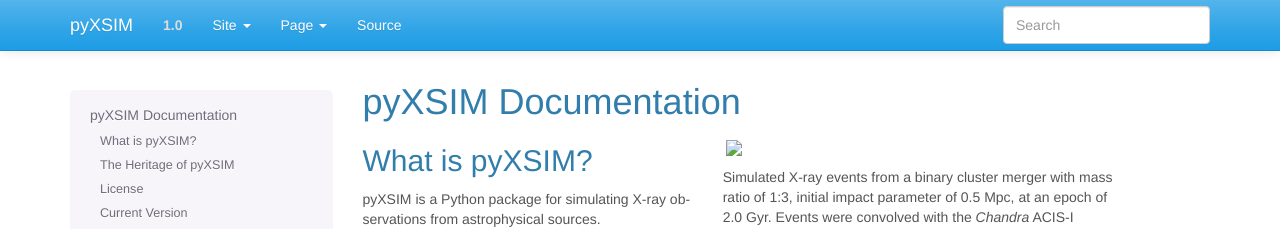
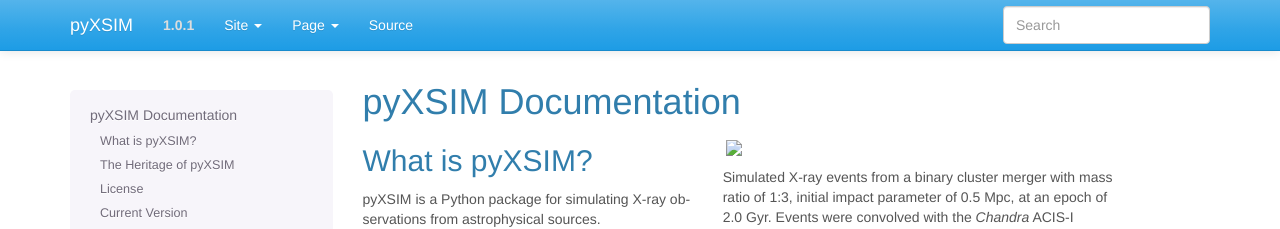
Before and after one commit to jzuhone/pyxsim, a Sphinx documentation site: the page built from doc/source/index.rst, in a window 1280 px wide. Shown: the top 229 px of the page. Built offline with Sphinx 7.4.7, drawn with Linux system fonts in a browser that asks for light colours.

Commit message:
Bump version number

```diff
--- a/doc/source/conf.py
+++ b/doc/source/conf.py
@@ -79,9 +79,9 @@
 # built documents.
 #
 # The short X.Y version.
-version = '1.0'
+version = '1.0.1'
 # The full version, including alpha/beta/rc tags.
-release = '1.0'
+release = '1.0.1'
 
 # The language for content autogenerated by Sphinx. Refer to documentation
 # for a list of supported languages.
--- a/pyxsim/__init__.py
+++ b/pyxsim/__init__.py
@@ -1,4 +1,4 @@
-__version__ = "1.0"
+__version__ = "1.0.1"
 
 from pyxsim.source_models import \
    SourceModel, \
--- a/setup.py
+++ b/setup.py
@@ -11,7 +11,7 @@
 
 setup(name='pyxsim',
       packages=['pyxsim'],
-      version='1.0',
+      version='1.0.1',
       description='Python package for simulating X-ray observations of astrophysical sources',
       author='John ZuHone',
       author_email='jzuhone@gmail.com',
```
